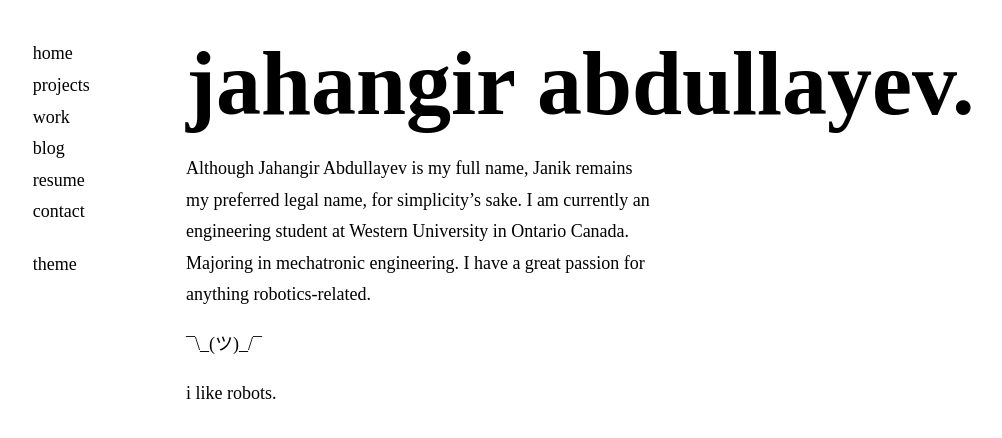
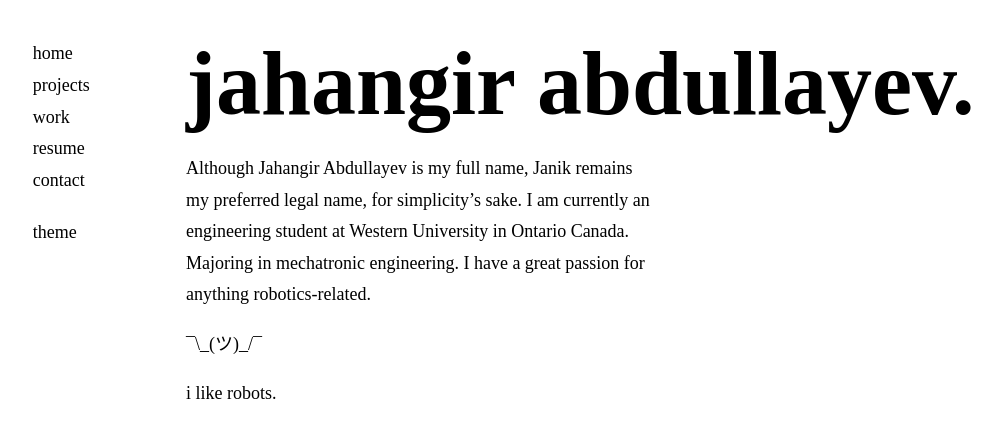
Before and after one commit to JanikThePanic/my-site, a React (Create React App) app: page / in a window 1280 px wide. Shown: the top 438 px of the page, without its empty margins (12-1014 px from the left). Built offline with nearby package versions, Linux system fonts and the light colour scheme.

Commit message:
removed blog 😢

```diff
--- a/src/components/Navbar.js
+++ b/src/components/Navbar.js
@@ -28,7 +28,7 @@ function navbar(props) {
 					<Link to="/">home</Link>
 					<Link to="/projects">projects</Link>
 					<Link to="/work">work</Link>
-					<Link to="/blog">blog</Link>
+					{/* <Link to="/blog">blog</Link> */}
 					{/* <Link to="/thoughts">Thoughts</Link> */}
 					<a
 						href={
```
